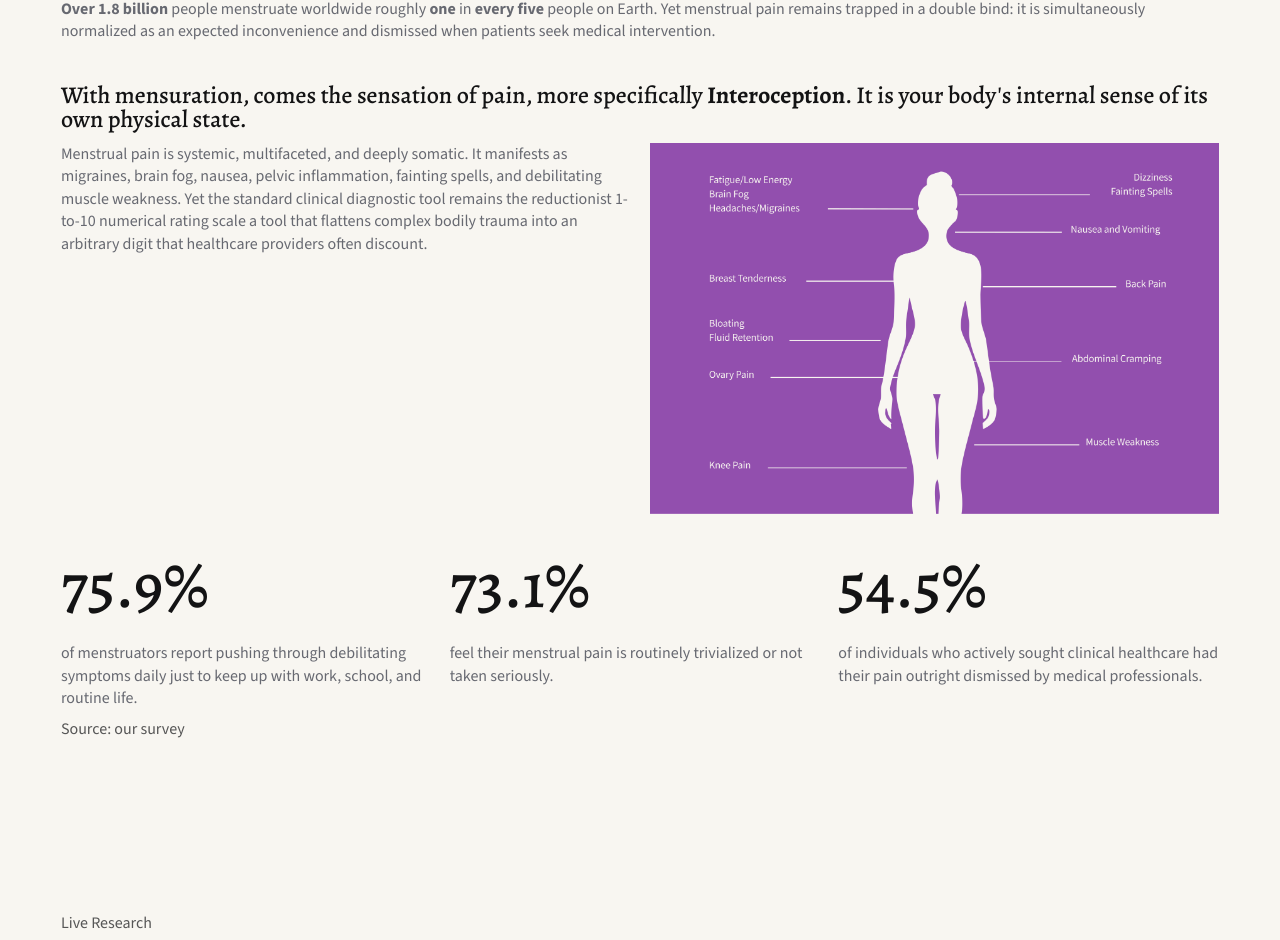
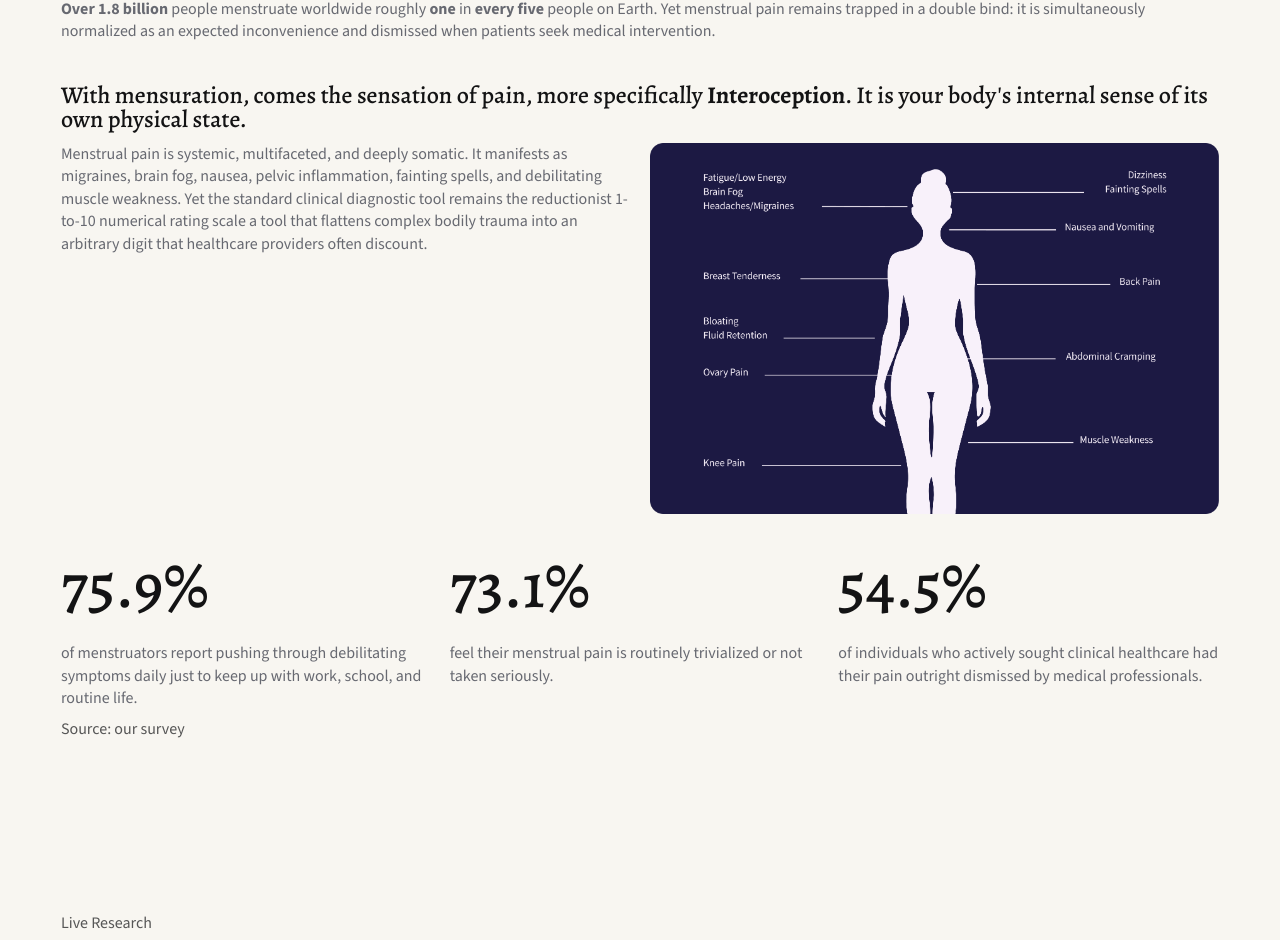
Before and after one commit to Duaasuhail/Portfolio-V3, a Next.js app: page /felt in a window 1280 px wide. Shown: the part 1894-2834 px from the top of the page. Built offline with nearby package versions, Linux system fonts and the light colour scheme.

Commit message:
changed image for mensturateorjeijda

```diff
--- a/app/felt/page.tsx
+++ b/app/felt/page.tsx
@@ -494,7 +494,7 @@ export default function FeltPage() {
               </p>
               <div className="felt-frame felt-body-diagram">
                 <img
-                  src="/projects/felt/body-diagram.png"
+                  src="/projects/felt/Menstruation-symptoms.png"
                   alt="Body diagram mapping menstrual symptoms, including brain fog, nausea, abdominal cramping, and muscle weakness"
                   className="is-cover"
                 />
```
Also changed, not shown: public/projects/felt/Menstruation-symptoms.png (added).
